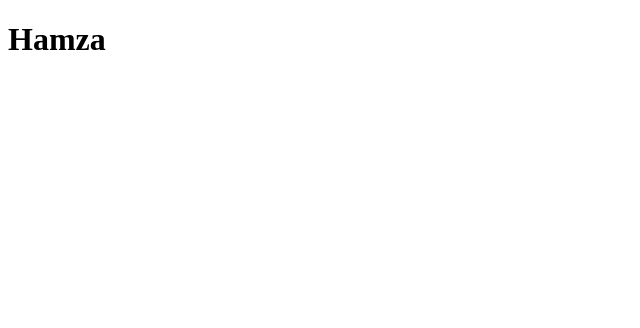
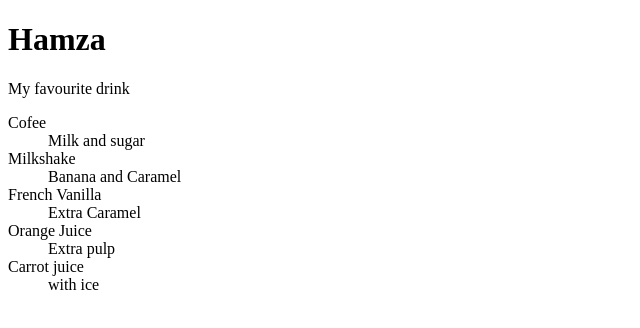
Before and after one commit to maga0049/maga0049.github.io, a plain HTML site: page html-assignment/notes.html in a window 1280 px wide. Shown: the whole page, without its empty margins (0-640 px from the left). Drawn offline with Linux system fonts and the light colour scheme.

Commit message:
descriptions

```diff
--- a/html-assignment/notes.html
+++ b/html-assignment/notes.html
@@ -8,7 +8,20 @@
 <body>
     <header>
         <h1>Hamza</h1>
+        <caption>My favourite drink</caption>
+        <dl>
+            <dt>Cofee </dt>
+            <dd>Milk and sugar</dd>
+            <dt>Milkshake</dt>
+            <dd>Banana and Caramel</dd>
+            <dt>French Vanilla</dt>
+            <dd>Extra Caramel</dd>
+            <dt>Orange Juice</dt>
+            <dd>Extra pulp</dd>
+            <dt>Carrot juice</dt>
+            <dd>with ice</dd>
 
+        </dl>
 
     </header>
 
```
